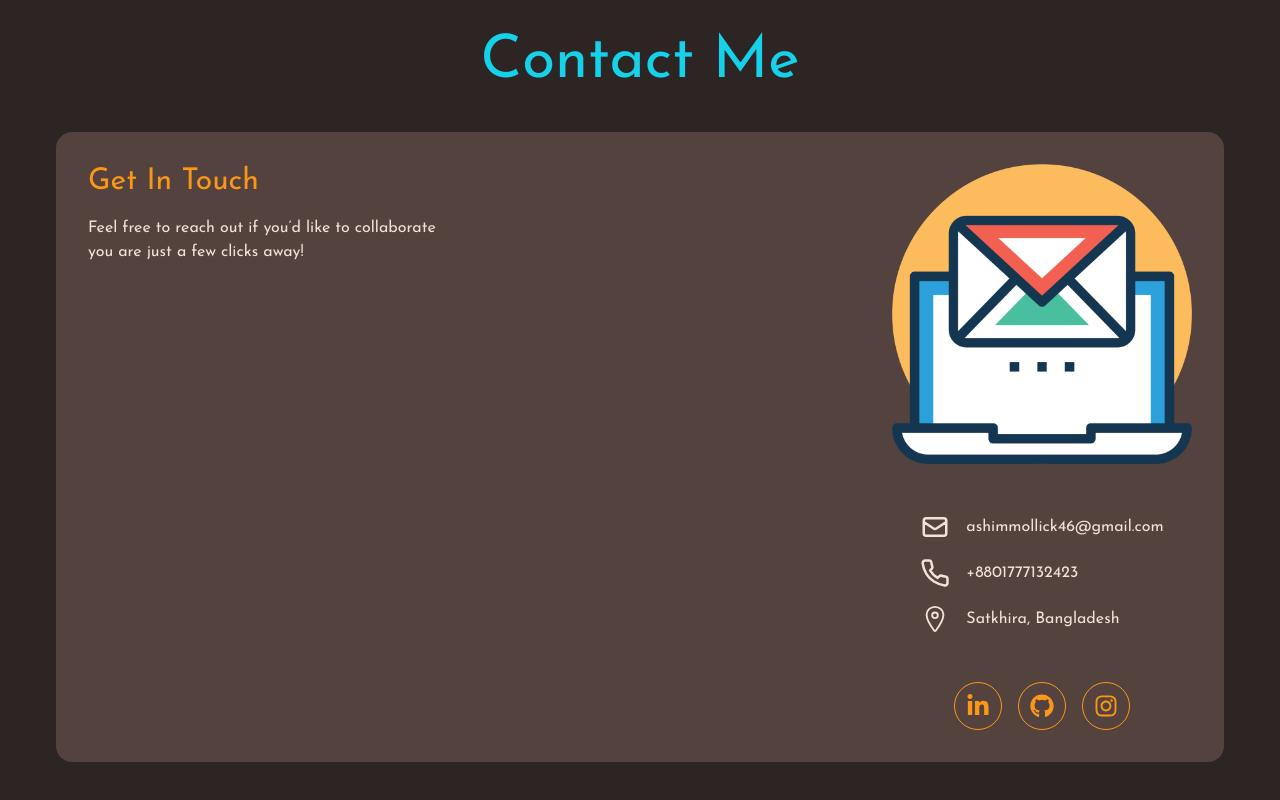
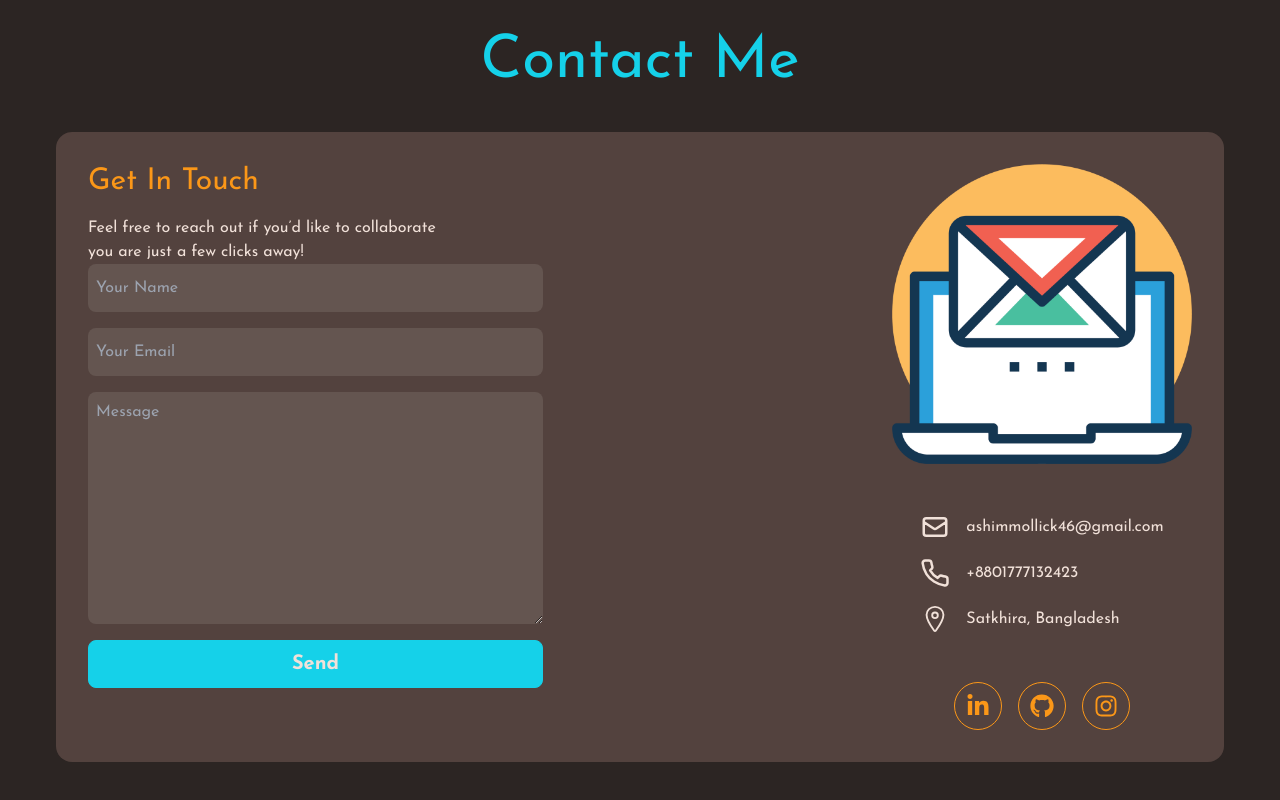
Before and after one commit to ashimmollick/AshimPro, a React (Vite) app: page / in a window 1280 px wide. Shown: the part 3678-4478 px from the top of the page. Built offline with nearby package versions, Linux system fonts and the light colour scheme.

Commit message:
Contact form

```diff
--- a/src/Components/ContactMeSections/ContactForm.jsx
+++ b/src/Components/ContactMeSections/ContactForm.jsx
@@ -1,11 +1,33 @@
-import React from 'react';
+import React from "react";
 
 const ContactForm = () => {
-    return (
-        <div>
-
-        </div>
-    );
+  return (
+    <div>
+      <form action="" className="flex flex-col gap-4">
+        <input
+          type="text"
+          placeholder="Your Name"
+          required
+          className="h-12 rounded-lg bg-lightBrown px-2"
+        />
+        <input
+          type="email"
+          placeholder="Your Email"
+          required
+          className="h-12 rounded-lg bg-lightBrown px-2"
+        />
+        <textarea
+          type="text"
+          placeholder="Message"
+          required
+          rows="9"
+          cols="50"
+          className=' rounded-lg bg-lightBrown p-2'
+        />
+        <button type="submit" className="w-full rounded-lg border border-cyan text-white h-12 font-bold text-xl hover:bg-darkCyan bg-cyan transition-all duration-500 ">Send</button>
+      </form>
+    </div>
+  );
 };
 
 export default ContactForm;
```
